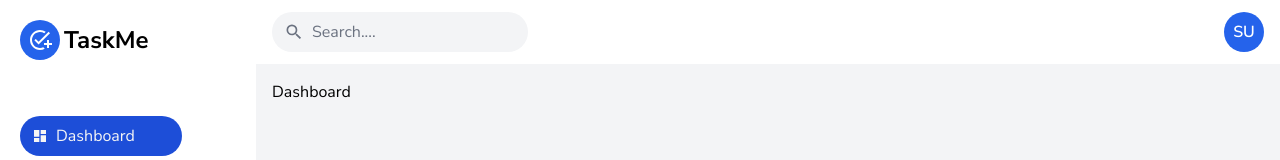
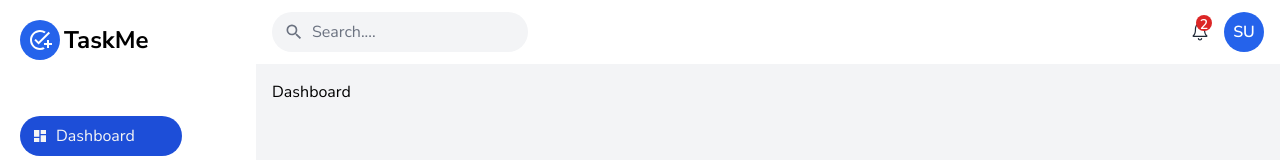
Before and after one commit to zidankhainur2/task-manager, a React (Vite) app in the folder client/: page /dashboard in a window 1280 px wide. Shown: the top 160 px of the page. Built offline with nearby package versions, Linux system fonts and the light colour scheme; sample sign-in values are in the browser's storage.

Commit message:
add notificationPanel

```diff
--- a/client/src/components/Navbar.jsx
+++ b/client/src/components/Navbar.jsx
@@ -2,6 +2,7 @@
 import { useDispatch, useSelector } from "react-redux";
 import { setOpenSidebar } from "../redux/slices/authSlice";
 import UserAvatar from "./UserAvatar";
+import NotificationPanel from "./NotificationPanel";
 
 const Navbar = () => {
   const { user } = useSelector((state) => state.auth);
@@ -29,7 +30,7 @@
       </div>
 
       <div className="flex gap-2 items-center">
-        {/* <NotificationPanel /> */}
+        <NotificationPanel />
 
         <UserAvatar />
       </div>
--- /dev/null
+++ b/client/src/components/NotificationPanel.jsx
@@ -0,0 +1,151 @@
+import { Popover, Transition } from "@headlessui/react";
+import moment from "moment";
+import { Fragment, useState } from "react";
+import { BiSolidMessageRounded } from "react-icons/bi";
+import { HiBellAlert } from "react-icons/hi2";
+import { IoIosNotificationsOutline } from "react-icons/io";
+import { Link } from "react-router-dom";
+
+const data = [
+  {
+    _id: "65c5bbf3787832cf99f28e6d",
+    team: [
+      "65c202d4aa62f32ffd1303cc",
+      "65c27a0e18c0a1b750ad5cad",
+      "65c30b96e639681a13def0b5",
+    ],
+    text: "New task has been assigned to you and 2 others. The task priority is set a normal priority, so check and act accordingly. The task date is Thu Feb 29 2024. Thank you!!!",
+    task: null,
+    notiType: "alert",
+    isRead: [],
+    createdAt: "2024-02-09T05:45:23.353Z",
+    updatedAt: "2024-02-09T05:45:23.353Z",
+    __v: 0,
+  },
+  {
+    _id: "65c5f12ab5204a81bde866ab",
+    team: [
+      "65c202d4aa62f32ffd1303cc",
+      "65c30b96e639681a13def0b5",
+      "65c317360fd860f958baa08e",
+    ],
+    text: "New task has been assigned to you and 2 others. The task priority is set a high priority, so check and act accordingly. The task date is Fri Feb 09 2024. Thank you!!!",
+    task: {
+      _id: "65c5f12ab5204a81bde866a9",
+      title: "Test task",
+    },
+    notiType: "alert",
+    isRead: [],
+    createdAt: "2024-02-09T09:32:26.810Z",
+    updatedAt: "2024-02-09T09:32:26.810Z",
+    __v: 0,
+  },
+];
+
+const ICONS = {
+  alert: (
+    <HiBellAlert className="h-5 w-5 text-gray-600 group-hover:text-indigo-600" />
+  ),
+  message: (
+    <BiSolidMessageRounded className="h-5 w-5 text-gray-600 group-hover:text-indigo-600" />
+  ),
+};
+
+const NotificationPanel = () => {
+  const [open, setOpen] = useState(false);
+  const [selected, setSelected] = useState(null);
+
+  //  const { data, refetch } = useGetNotificationsQuery();
+  //  const [markAsRead] = useMarkNotiAsReadMutation();
+
+  const readHandler = () => {};
+  const viewHandler = () => {};
+
+  const callsToAction = [
+    { name: "Cancel", href: "#", icon: "" },
+    {
+      name: "Mark All Read",
+      href: "#",
+      icon: "",
+      onClick: () => readHandler("all", ""),
+    },
+  ];
+
+  return (
+    <>
+      <Popover className="relative">
+        <Popover.Button className="inline-flex items-center outline-none">
+          <div className="w-8 h-8 flex items-center justify-center text-gray-800 relative">
+            <IoIosNotificationsOutline className="text-2xl" />
+            {data?.length > 0 && (
+              <span className="absolute text-center top-0 right-1 text-sm text-white font-semibold w-4 h-4 rounded-full bg-red-600">
+                {data?.length}
+              </span>
+            )}
+          </div>
+        </Popover.Button>
+        <Transition
+          as={Fragment}
+          enter="transition ease-out duration-200"
+          enterFrom="opacity-0 translate-y-1"
+          enterTo="opacity-100 translate-y-0"
+          leave="transition ease-in duration-150"
+          leaveFrom="opacity-100 translate-y-0"
+          leaveTo="opacity-0 translate-y-1"
+        >
+          <Popover.Panel className="absolute -right-16 md:-right-2 z-10 mt-5 flex w-screen max-w-max  px-4">
+            {({ close }) =>
+              data?.length > 0 && (
+                <div className="w-screen max-w-md flex-auto overflow-hidden rounded-3xl bg-white text-sm leading-6 shadow-lg ring-1 ring-gray-900/5">
+                  <div className="p-4">
+                    {data?.slice(0, 5).map((item, index) => (
+                      <div
+                        key={item._id + index}
+                        className="group relative flex gap-x-4 rounded-lg p-4 hover:bg-gray-50"
+                      >
+                        <div className="mt-1 h-8 w-8 flex items-center justify-center rounded-lg bg-gray-200 group-hover:bg-white">
+                          {ICONS[item.notiType]}
+                        </div>
+
+                        <div
+                          className="cursor-pointer"
+                          onClick={() => viewHandler(item)}
+                        >
+                          <div className="flex items-center gap-3 font-semibold text-gray-900 capitalize">
+                            <p> {item.notiType}</p>
+                            <span className="text-xs font-normal lowercase">
+                              {moment(item.createdAt).fromNow()}
+                            </span>
+                          </div>
+                          <p className="line-clamp-1 mt-1 text-gray-600">
+                            {item.text}
+                          </p>
+                        </div>
+                      </div>
+                    ))}
+                  </div>
+
+                  <div className="grid grid-cols-2 divide-x bg-gray-50">
+                    {callsToAction.map((item) => (
+                      <Link
+                        key={item.name}
+                        onClick={
+                          item?.onClick ? () => item.onClick() : () => close()
+                        }
+                        className="flex items-center justify-center gap-x-2.5 p-3 font-semibold text-blue-600 hover:bg-gray-100"
+                      >
+                        {item.name}
+                      </Link>
+                    ))}
+                  </div>
+                </div>
+              )
+            }
+          </Popover.Panel>
+        </Transition>
+      </Popover>
+    </>
+  );
+};
+
+export default NotificationPanel;
```
